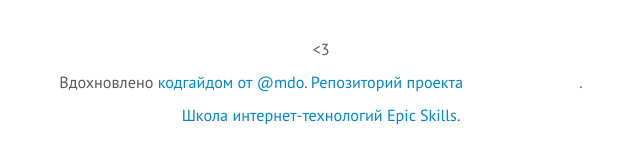
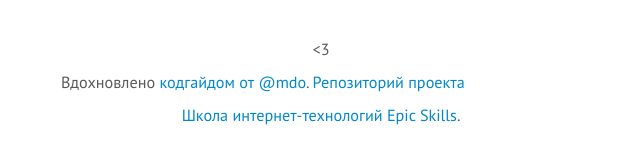
Before and after one commit to epixx/code-guide, a website: page index.html in a window 1280 px wide. Shown: the part 7773-7937 px from the top of the page, 319-959 px from the left. Drawn offline with Linux system fonts and the light colour scheme; grey boxes are pictures that could not be loaded; a web font is replaced by a local one.

Commit message:
Убрал точку

```diff
--- a/index.html
+++ b/index.html
@@ -443,7 +443,7 @@
 
 <footer class="footer">
   <p>&lt;3</p>
-  <p>Вдохновлено <a href="http://sadcitizen.me/code-guide/">кодгайдом от @mdo</a>. <a href="https://github.com/epixx/code-guide">Репозиторий проекта</a> <iframe class="github-btn" src="https://ghbtns.com/github-btn.html?user=epixx&repo=code-guide&type=watch&count=true" width="112" height="20"></iframe>.</p>
+  <p>Вдохновлено <a href="http://sadcitizen.me/code-guide/">кодгайдом от @mdo</a>. <a href="https://github.com/epixx/code-guide">Репозиторий проекта</a> <iframe class="github-btn" src="https://ghbtns.com/github-btn.html?user=epixx&repo=code-guide&type=watch&count=true" width="112" height="20"></iframe></p>
   <p><a href="https://epixx.ru/">Школа интернет-технологий Epic Skills</a>.</p>
 </footer>
 
```
